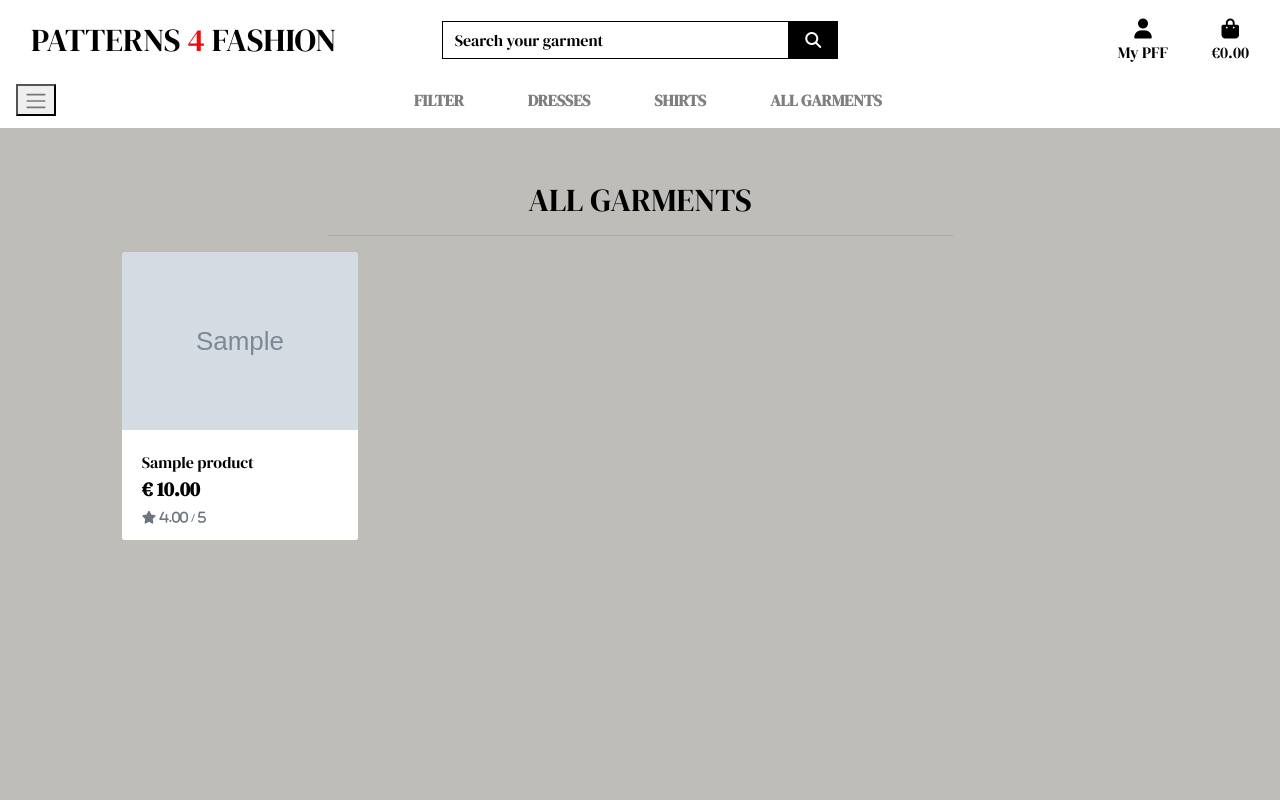
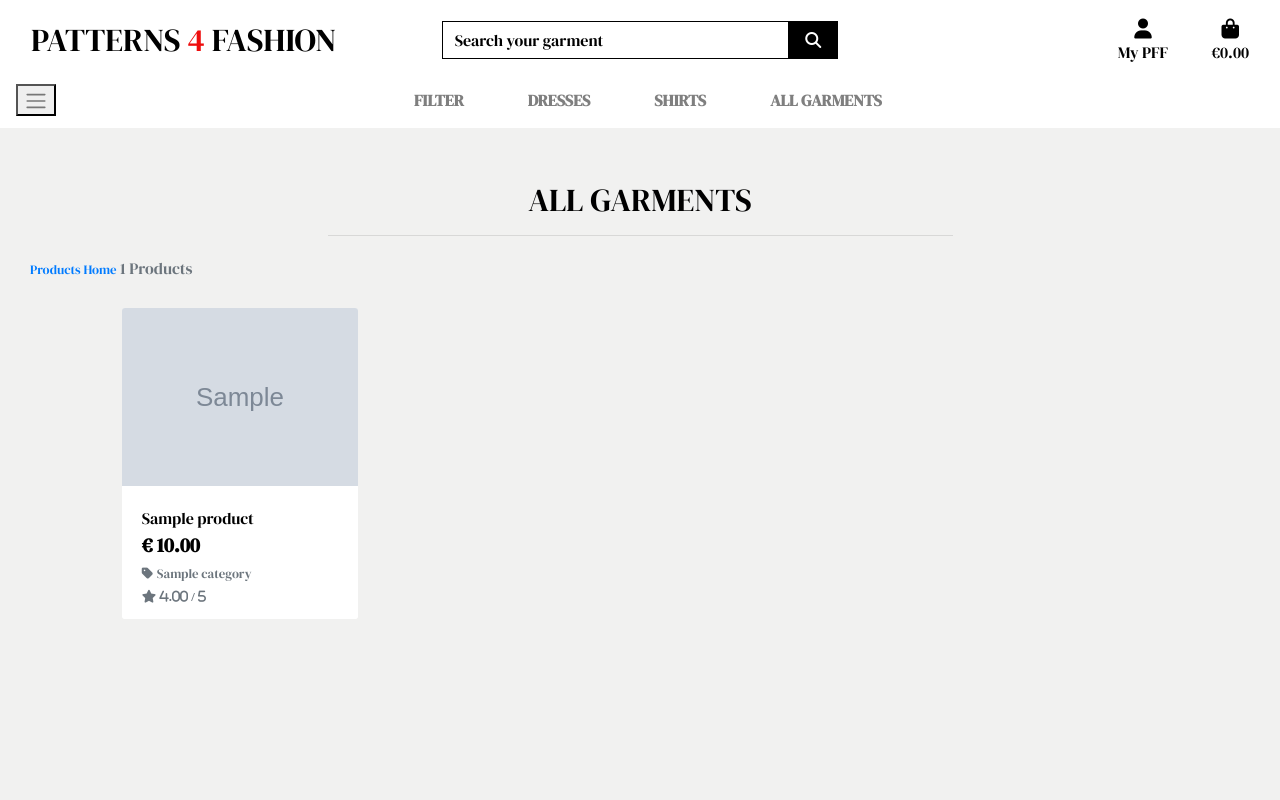
Before and after one commit to Code-Institute-Submissions/patterns_for_fashion, a Django app: a page that uses products/templates/products/products.html in a window 1280 px wide. Run offline with Django 3.2, Linux system fonts and the light colour scheme; tables that the repository leaves empty hold one stand-in row (values such as "Sample post"); grey boxes marked "Sample" are stand-in pictures; some libraries are stand-ins or nearby versions.

Commit message:
Add products count to products page

```diff
--- a/products/templates/products/products.html
+++ b/products/templates/products/products.html
@@ -19,6 +19,14 @@
                 <h2 class="logo-font">All Garments</h2>
                 <hr class="w-50 mb-1">
             </div>
+        </div>
+        <div class="col-12 col-md-6 order-md-first">
+            <p class="text-muted mt-3 text-center text-md-left">
+                {% if search_term or current_categories or current_sorting != 'None_None' %}
+                <span class="small"><a href="{% url 'products' %}">Products Home</a></span>
+                {% endif %}
+                {{ products|length }}  Products{% if search_term %} found for <strong>"{{ search_term }}"</strong>{% endif %}
+            </p>
         </div>
         <div class="row">
             <div class="col-10 offset-1 product-container">
@@ -43,6 +51,13 @@
                                     <div class="row">
                                         <div class="col">
                                             <p class="lead mb-0 text-left font-weight-bold">€ {{ product.price }}</p>
+                                            {% if product.category %}
+                                            <p class="small mt-1 mb-0">
+                                                <a href="{% url 'products' %}?category={{ product.category.name }}" class="text-muted">
+                                                    <i class="fas fa-tag mr-1"></i>{{ product.category.friendly_name }}
+                                                </a>
+                                            </p>
+                                            {% endif %}
                                             {% if product.rating %}
                                                 <small class="text-muted"><i class="fas fa-star mr-1"> {{ product.rating }} / 5</i></small>
                                             {% else %}
--- a/products/views.py
+++ b/products/views.py
@@ -22,7 +22,8 @@ def all_products(request):
             if sortkey == 'name':
                 sortkey = 'lower_name'
                 products = products.annotate(lower_name=Lower('name'))
-
+            if sortkey == 'category':
+                sortkey = 'category__name'
             if 'direction' in request.GET:
                 direction = request.GET['direction']
                 if direction == 'desc':
--- a/static/css/base.css
+++ b/static/css/base.css
@@ -4,7 +4,7 @@ html {
 
 body {
     background-size: cover;
-    background-color: #bebdb8;
+    background-color: #f1f1f0;
     height: calc(100vh - 164px);
     font-family: 'DM Serif Display', serif;
     color: black !important;
@@ -84,7 +84,7 @@ body {
     top: 0;
     left: 0;
     position: fixed;
-    background: #bebdb8;
+    background: #f1f1f0;
     z-index: -1;
 }
 
```
Also changed, not shown: products/templates/products/product_detail.html (+7 -0 lines).
